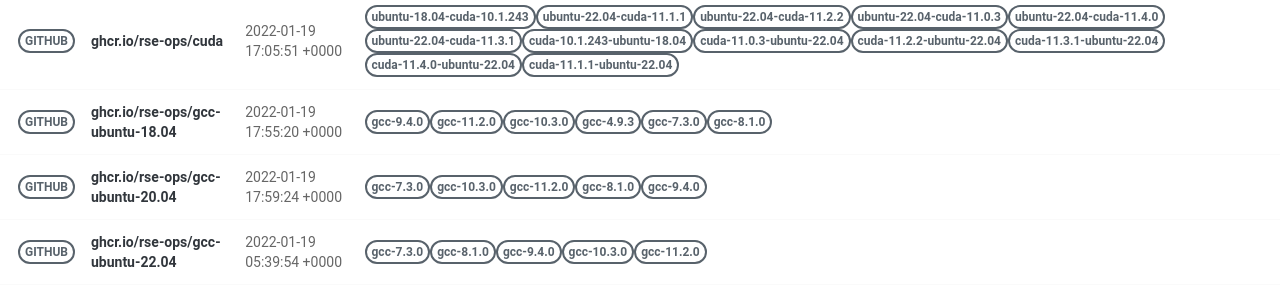
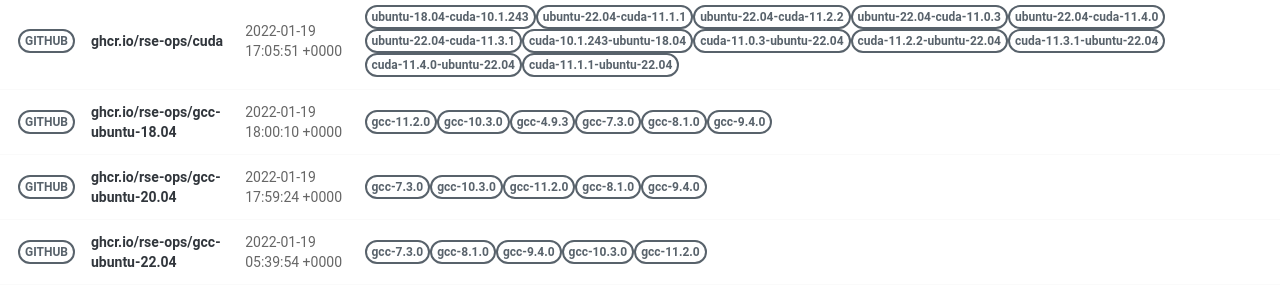
Before and after one commit to rse-ops/docker-images, a Jekyll site: the page built from pages/index.md, in a window 1280 px wide. Shown: the part 502-801 px from the top of the page. Built offline with Jekyll 4.4.1, drawn with Linux system fonts in a browser that asks for light colours; nearby versions of some CDN libraries.

Commit message:
Automated push to update library 2022-01-19

```diff
--- a/_library/ghcr.io-rse-ops-gcc-ubuntu-18.04.md
+++ b/_library/ghcr.io-rse-ops-gcc-ubuntu-18.04.md
@@ -1,14 +1,11 @@
 ---
 layout: container
 name: ghcr.io/rse-ops/gcc-ubuntu-18.04
-updated_at: 2022-01-19 17:55:20.313676
+updated_at: 2022-01-19 18:00:10.309311
 
 
 container_url: https://github.com/orgs/rse-ops/packages/container/package/gcc-ubuntu-18.04
 versions:
- - tag: gcc-9.4.0
-   dockerfile: https://github.com/rse-ops/docker-images/blob/main/ubuntu/gcc/Dockerfile
-   manifest: https://crane.ggcr.dev/manifest/ghcr.io/rse-ops/gcc-ubuntu-18.04:gcc-9.4.0
  - tag: gcc-11.2.0
    dockerfile: https://github.com/rse-ops/docker-images/blob/main/ubuntu/gcc/Dockerfile
    manifest: https://crane.ggcr.dev/manifest/ghcr.io/rse-ops/gcc-ubuntu-18.04:gcc-11.2.0
```
Also changed, not shown: other parts of _library/ghcr.io-rse-ops-gcc-ubuntu-18.04.md (+3 -0 lines).
